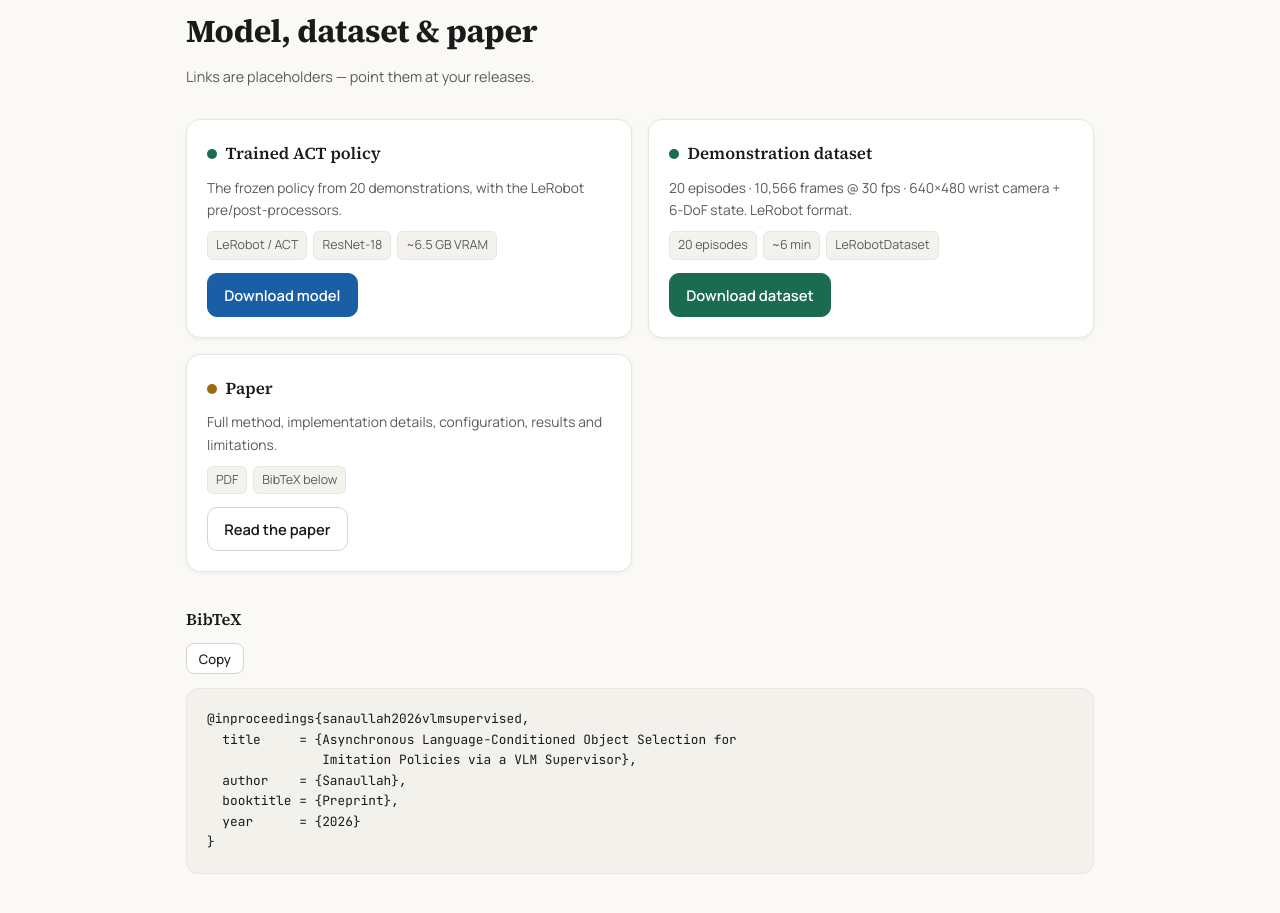
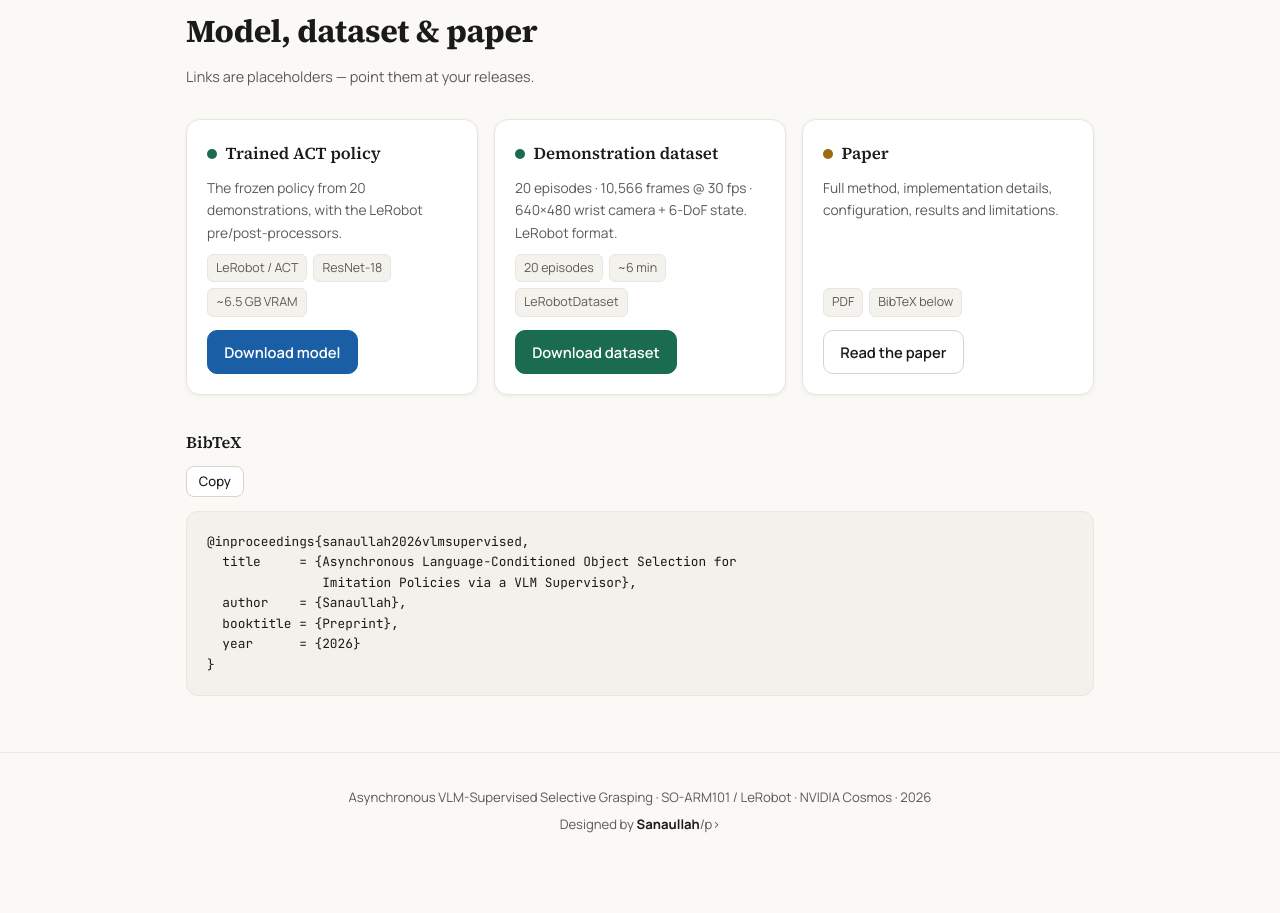
Before and after one commit to Rao-Sanaullah/SOS-101-arm, a plain HTML site: page index.html in a window 1280 px wide. Shown: the part 6989-7902 px from the top of the page. After the commit the page ends 7859 px from the top, so only its background shows below. Drawn offline with Linux system fonts and the light colour scheme.

Commit message:
Update index.html

```diff
--- a/index.html
+++ b/index.html
@@ -138,8 +138,8 @@ table.rt td.rh,table.rt th.rh{text-align:left;font-weight:600;color:var(--text)}
 .tbl-note{font-size:.79rem;color:var(--muted);margin-top:9px}
 
 /* resource cards */
-.cards{display:grid;grid-template-columns:1fr 1fr;gap:16px;margin-top:8px}
-@media(max-width:640px){.cards{grid-template-columns:1fr}}
+.cards{display:grid;grid-template-columns:repeat(3,1fr);gap:16px;margin-top:8px}
+@media(max-width:760px){.cards{grid-template-columns:1fr}}
 .rcard{border:1px solid var(--border);border-radius:14px;padding:20px;background:var(--card);display:flex;flex-direction:column;gap:9px;box-shadow:0 1px 4px var(--shadow)}
 .rcard h3{font-size:1.05rem;font-weight:600;margin:0;display:flex;align-items:center;gap:.5em}
 .rcard p{font-size:.86rem;color:var(--muted);flex:1}
```
